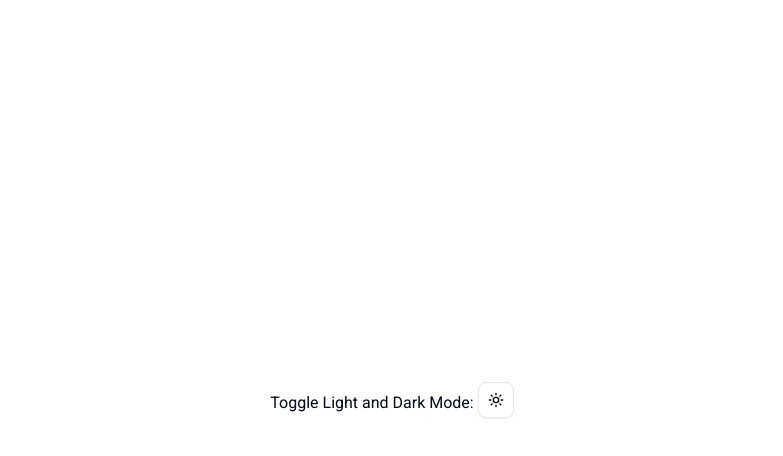
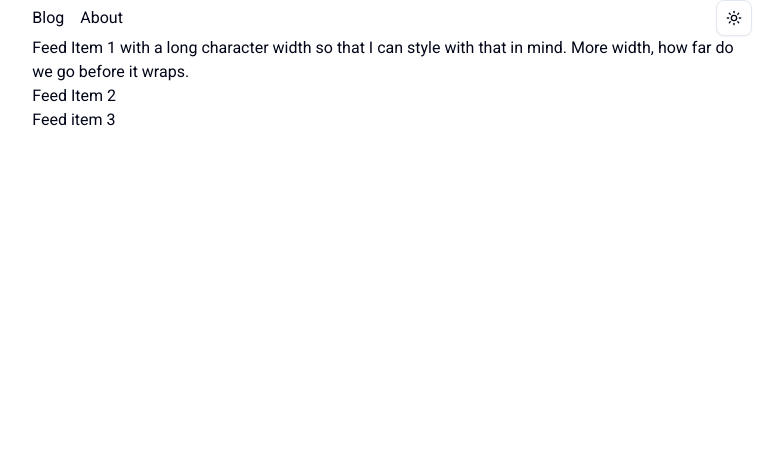
Before and after one commit to noatmeal/noatmeal_app, a Next.js app: page / in a window 1280 px wide. Shown: the top 456 px of the page, without its empty margins (248-1031 px from the left). Built offline with nearby package versions, Linux system fonts and the light colour scheme.

Commit message:
Playing around with nextjs and tailwind.

```diff
--- /dev/null
+++ b/src/app/header.tsx
@@ -0,0 +1,16 @@
+import { ToggleLightAndDark } from "@/components/toggle-light-and-dark";
+
+const Header = () => {
+  return (<div className="flex flex-row justify-between items-center">
+    <div className="flex space-x-4">
+      <div>Blog</div>
+      <div>About</div>
+    </div>
+    <div>
+      <ToggleLightAndDark />
+    </div>
+  </div>
+  );
+}
+
+export default Header
--- a/src/app/layout.tsx
+++ b/src/app/layout.tsx
@@ -23,7 +23,11 @@ export default function RootLayout({
             enableSystem
             disableTransitionOnChange
           >
-            {children}
+            <div className="h-screen grid justify-items-center font-roboto">
+              <div className="max-w-[80ch]">
+                {children}
+              </div>
+            </div>
             <Analytics />
             <SpeedInsights />
           </ThemeProvider>
--- a/src/app/page.tsx
+++ b/src/app/page.tsx
@@ -1,12 +1,20 @@
-import { ToggleLightAndDark } from "@/components/toggle-light-and-dark";
+import Header from "./header";
 
 export default function Home() {
   return (
-    <div className="h-screen grid place-items-center font-roboto">
+    <>
+      <Header />
       <div>
-        <span>Toggle Light and Dark Mode: </span>
-        <ToggleLightAndDark />
+        <div>
+          Feed Item 1 with a long character width so that I can style with that in mind. More width, how far do we go before it wraps.
+        </div>
+        <div>
+          Feed Item 2
+        </div>
+        <div>
+          Feed item 3
+        </div>
       </div>
-    </div>
+    </>
   );
 }
```
Also changed, not shown: 1 other file (tests, documents, lock files or other folders).
